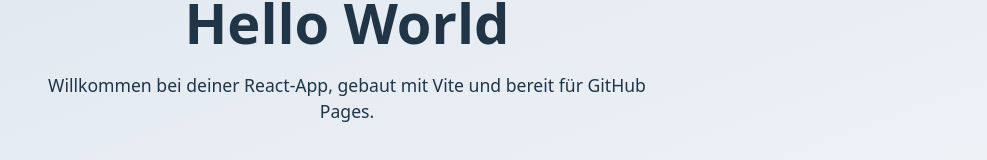
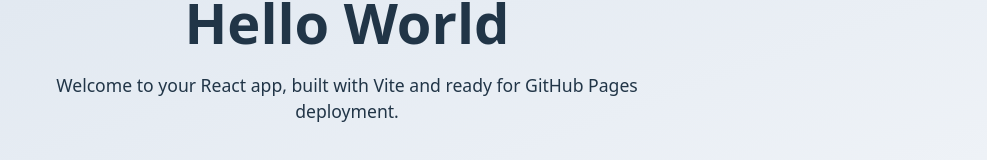
Before and after one commit to smeir/trail-whisper, a React (Vite) app: page / in a window 1280 px wide. Shown: the part 348-508 px from the top of the page, without its empty margins (293-1280 px from the left). Built offline with nearby package versions, Linux system fonts and the light colour scheme.

Commit message:
Update README and localization for English; add package-lock.json

```diff
--- a/index.html
+++ b/index.html
@@ -1,5 +1,5 @@
 <!doctype html>
-<html lang="de">
+<html lang="en">
   <head>
     <meta charset="UTF-8" />
     <link rel="icon" type="image/svg+xml" href="/vite.svg" />
--- a/src/App.jsx
+++ b/src/App.jsx
@@ -4,7 +4,7 @@
   return (
     <div className="app">
       <h1>Hello World</h1>
-      <p>Willkommen bei deiner React-App, gebaut mit Vite und bereit für GitHub Pages.</p>
+      <p>Welcome to your React app, built with Vite and ready for GitHub Pages deployment.</p>
     </div>
   )
 }
```
Also changed, not shown: 2 other files (tests, documents, lock files or other folders).
